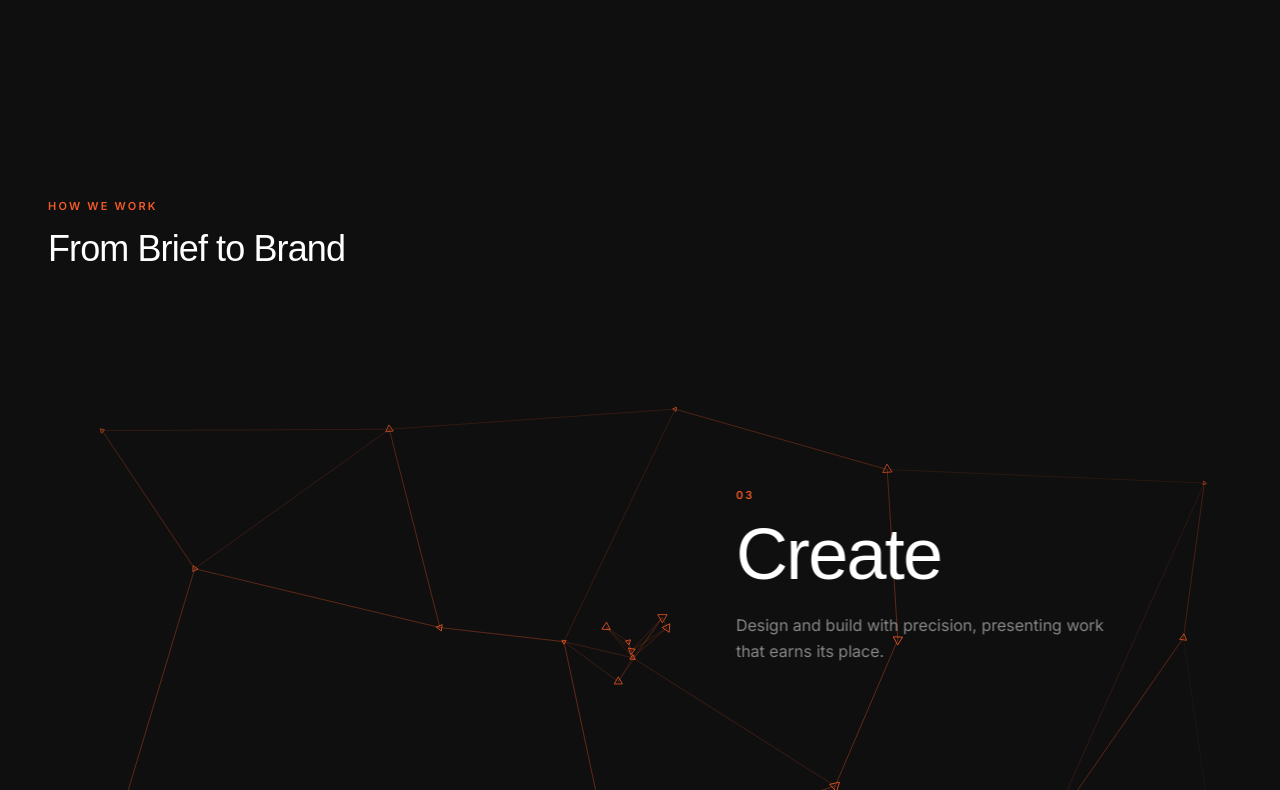
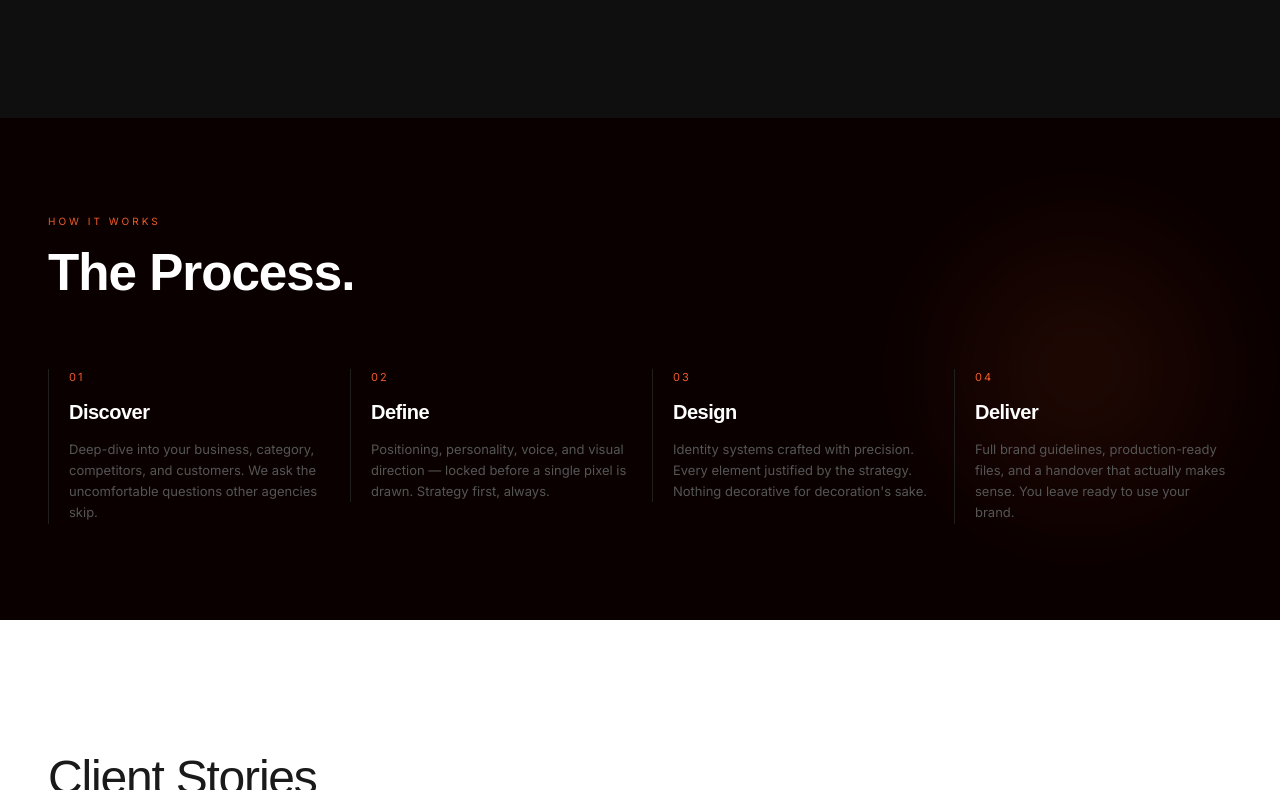
Before and after one commit to akmalsabri89/letus-brandworks, a Next.js app: page / in a window 1280 px wide. Shown: the part 1850-2640 px from the top of the page. Built offline with nearby package versions, Linux system fonts and the light colour scheme; no server answers; a web font is replaced by a local one.

Commit message:
feat: dark process section with scroll-driven glow

```diff
--- a/src/components/sections/ProcessScroll.tsx
+++ b/src/components/sections/ProcessScroll.tsx
@@ -1,161 +1,116 @@
 'use client'
 
-import { useRef, useState, useEffect } from 'react'
-import { useScroll, useTransform, useMotionValueEvent, motion } from 'framer-motion'
-import { BrandConstellation } from '@/components/ui/brand-constellation'
+import { useRef } from 'react'
+import { motion, useScroll, useTransform, useReducedMotion } from 'framer-motion'
+import { AnimatedSection } from '@/components/ui/animated-section'
 
-const steps = [
+const STEPS = [
   {
     number: '01',
-    label: 'Discover',
-    detail: 'We get into your business — your goals, market, and what sets you apart.',
+    title: 'Discover',
+    description:
+      'Deep-dive into your business, category, competitors, and customers. We ask the uncomfortable questions other agencies skip.',
   },
   {
     number: '02',
-    label: 'Strategise',
-    detail: 'We map the positioning and creative direction before a single pixel is placed.',
+    title: 'Define',
+    description:
+      'Positioning, personality, voice, and visual direction — locked before a single pixel is drawn. Strategy first, always.',
   },
   {
     number: '03',
-    label: 'Create',
-    detail: 'Design and build with precision, presenting work that earns its place.',
+    title: 'Design',
+    description:
+      "Identity systems crafted with precision. Every element justified by the strategy. Nothing decorative for decoration's sake.",
   },
   {
     number: '04',
-    label: 'Launch',
-    detail: 'We hand over a brand ready for the world — and stay close as you grow.',
+    title: 'Deliver',
+    description:
+      'Full brand guidelines, production-ready files, and a handover that actually makes sense. You leave ready to use your brand.',
   },
-]
+] as const
 
 export function ProcessScroll() {
+  const shouldReduce = useReducedMotion()
   const containerRef = useRef<HTMLDivElement>(null)
-  const [activeStep, setActiveStep] = useState(0)
 
   const { scrollYProgress } = useScroll({
     target: containerRef,
-    offset: ['start start', 'end end'],
+    offset: ['start center', 'end center'],
   })
 
-  // Vertical scroll drives horizontal panel movement
-  // 4 panels × 100vw — translate from 0 to -300vw as user scrolls through
-  const x = useTransform(scrollYProgress, [0, 1], ['0vw', '-300vw'])
-
-  useMotionValueEvent(scrollYProgress, 'change', (v) => {
-    // 4 steps, 3 transitions — snap to nearest third
-    setActiveStep(Math.min(3, Math.max(0, Math.round(v * 3))))
-  })
-
-  // Snap to nearest panel after scroll settles
-  useEffect(() => {
-    let timer: ReturnType<typeof setTimeout>
-
-    const handleScroll = () => {
-      clearTimeout(timer)
-      timer = setTimeout(() => {
-        if (!containerRef.current) return
-        const containerTop = containerRef.current.getBoundingClientRect().top + window.scrollY
-        const scrollableDistance = containerRef.current.offsetHeight - window.innerHeight
-        const relativeScroll = window.scrollY - containerTop
-
-        if (relativeScroll < 0 || relativeScroll > scrollableDistance) return
-
-        const progress = relativeScroll / scrollableDistance
-        // 4 panels → snap points at 0, 1/3, 2/3, 1
-        const nearestStep = Math.min(3, Math.max(0, Math.round(progress * 3)))
-        const targetScroll = containerTop + (nearestStep / 3) * scrollableDistance
-
-        if (Math.abs(window.scrollY - targetScroll) > 10) {
-          window.scrollTo({ top: targetScroll, behavior: 'smooth' })
-        }
-      }, 400)
-    }
-
-    window.addEventListener('scroll', handleScroll, { passive: true })
-    return () => {
-      window.removeEventListener('scroll', handleScroll)
-      clearTimeout(timer)
-    }
-  }, [])
+  // Glow intensity increases as you scroll through the section
+  const glowOpacity = useTransform(scrollYProgress, [0, 0.5, 1], [0.3, 0.6, 0.8])
 
   return (
-    <div className="bg-[#0f0f0f]">
-      {/* Section heading — scrolls away before sticky section locks */}
-      <div className="px-5 sm:px-8 lg:px-12 pt-20 pb-10">
-        <div className="max-w-[1200px] mx-auto">
-          <span className="text-[11px] font-semibold uppercase tracking-[0.2em] text-[#f05a28] font-[family-name:var(--font-inter)] block mb-3">
-            How We Work
-          </span>
+    <section
+      ref={containerRef}
+      className="relative bg-[#0a0000] py-24 px-5 sm:px-8 lg:px-12 overflow-hidden"
+    >
+      {/* Ambient glow that intensifies with scroll */}
+      {!shouldReduce && (
+        <motion.div
+          className="pointer-events-none absolute right-0 top-1/2 -translate-y-1/2 w-[400px] h-[400px]"
+          style={{ opacity: glowOpacity }}
+          aria-hidden
+        >
+          <div
+            style={{
+              width: '100%',
+              height: '100%',
+              background: 'radial-gradient(ellipse, rgba(240,90,40,0.2) 0%, transparent 70%)',
+              filter: 'blur(40px)',
+            }}
+          />
+        </motion.div>
+      )}
+
+      <div className="max-w-[1200px] mx-auto relative z-10">
+
+        <AnimatedSection>
+          <p
+            className="text-[10px] tracking-[3px] uppercase text-[#f05a28] mb-3"
+            style={{ fontFamily: 'var(--font-inter)' }}
+          >
+            How It Works
+          </p>
           <h2
-            className="text-3xl lg:text-4xl font-[500] text-white leading-tight tracking-tight"
+            className="text-[length:var(--text-section)] font-[800] text-white leading-tight tracking-[var(--letter-section)] mb-16"
             style={{ fontFamily: 'var(--font-unbounded)' }}
           >
-            From Brief to Brand
+            The Process.
           </h2>
-        </div>
-      </div>
+        </AnimatedSection>
 
-      {/* Scroll driver — 350vh gives ~87.5vh per step */}
-      <div ref={containerRef} data-nav-dark style={{ height: '350vh' }}>
-        <div className="sticky top-0 h-dvh overflow-hidden bg-[#0f0f0f]">
-
-          {/* Constellation — static, no scale transform, stays crisp */}
-          <div className="absolute inset-0 pointer-events-none">
-            <BrandConstellation />
-          </div>
-
-          {/* Vignettes */}
-          <div
-            className="absolute inset-0 pointer-events-none"
-            style={{
-              background:
-                'radial-gradient(ellipse 80% 70% at 50% 50%, transparent 40%, rgba(15,15,15,0.25) 100%)',
-            }}
-          />
-          <div className="absolute inset-0 pointer-events-none bg-gradient-to-b from-[#0f0f0f]/20 via-transparent to-[#0f0f0f]/25" />
-
-          {/* Horizontal sliding strip — GPU composited */}
-          <motion.div
-            style={{ x, willChange: 'transform' }}
-            className="absolute inset-y-0 left-0 flex"
+        <div className="grid grid-cols-1 sm:grid-cols-2 lg:grid-cols-4 gap-6">
+          {STEPS.map((step, i) => (
+            <AnimatedSection key={step.number} delay={i * 0.1}>
+              <div className="relative pl-5 border-l border-[#1f1f1f] group hover:border-[#f05a28] transition-colors duration-300">
+                <span
+                  className="block text-[11px] tracking-[2px] text-[#f05a28] mb-3"
+                  style={{ fontFamily: 'var(--font-inter)' }}
                 >
-            {steps.map((step) => (
-              <div
-                key={step.number}
-                className="relative h-full flex-shrink-0"
-                style={{ width: '100vw' }}
-              >
-                <div className="absolute top-[22%] left-[10%] lg:left-[18%] max-w-[750px]">
-                  <span className="text-[11px] font-semibold text-[#f05a28] font-[family-name:var(--font-inter)] block mb-4 tracking-[0.2em]">
                   {step.number}
                 </span>
                 <h3
-                    className="text-5xl lg:text-7xl font-[500] text-white leading-[0.95] tracking-tight mb-6"
+                  className="text-[20px] font-[800] text-white mb-3 tracking-tight"
                   style={{ fontFamily: 'var(--font-unbounded)' }}
                 >
-                    {step.label}
+                  {step.title}
                 </h3>
-                  <p className="text-base text-white/50 max-w-[400px] leading-relaxed font-[family-name:var(--font-inter)]">
-                    {step.detail}
+                <p
+                  className="text-[13px] leading-relaxed text-[#555]"
+                  style={{ fontFamily: 'var(--font-inter)' }}
+                >
+                  {step.description}
                 </p>
               </div>
-              </div>
-            ))}
-          </motion.div>
-
-          {/* Step indicators — pill expands on active */}
-          <div className="absolute bottom-10 right-5 sm:right-8 lg:right-12 flex items-center gap-1.5 z-20">
-            {steps.map((_, i) => (
-              <div
-                key={i}
-                className={`rounded-full bg-white transition-all duration-300 ${
-                  i === activeStep ? 'w-5 h-[3px] opacity-75' : 'w-[3px] h-[3px] opacity-20'
-                }`}
-              />
+            </AnimatedSection>
           ))}
         </div>
 
       </div>
-      </div>
-    </div>
+    </section>
   )
 }
```
Lines whose indentation alone changed are shown as unchanged.
